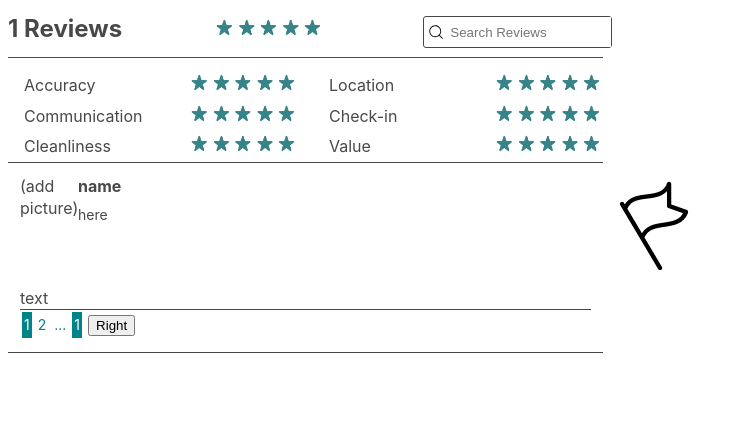
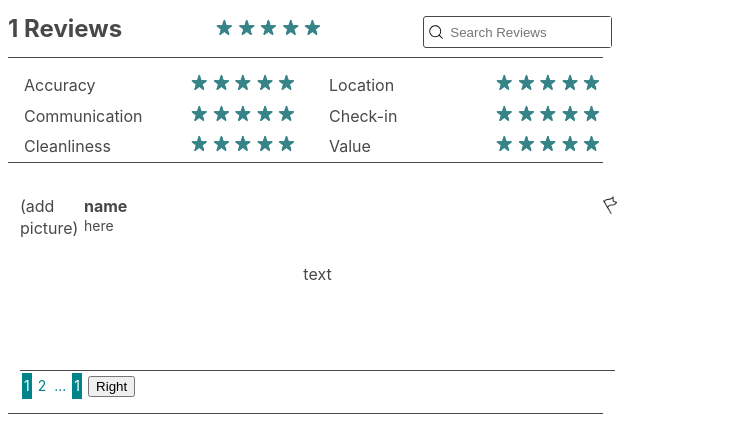
Before and after one commit to AirCnB/reviews-module, a React app: page / in a window 1280 px wide. Shown: the top 438 px of the page, without its empty margins (0-743 px from the left). Built offline with nearby package versions, Linux system fonts and the light colour scheme; no server answers.

Commit message:
Fix ReviewList Styling

```diff
--- a/client/src/components/ReviewList.jsx
+++ b/client/src/components/ReviewList.jsx
@@ -35,16 +35,22 @@ class ReviewList extends React.Component {
 
 	renderReviews (reviews) {
     let displayedReviews = this.getReviewsToDisplay(reviews);
-		return(
+		return (
 			<div className={styles.wrapper}>
 			{displayedReviews.map((review, index) => {
 				return (
 					<div key={index} className={styles.review}>
-					<div className={styles.userpic}> (add picture) </div>
-					<div className={styles.username}> {review.user.name} </div>
-					<div className={styles.date}> {review.date} </div>
-					<div className={styles.flag}> <img src="flag.gif"/> </div>
-					<div className={styles.text}> {review.text} </div>
+						<div className={styles.row1}>
+							<div className={styles.userpic + ' ' + styles.column1}> (add picture) </div>
+							<div className={styles.column2}>
+								<div className={styles.username}> {review.user.name} </div>
+								<div className={styles.date}> {review.date} </div>
+							</div>
+							<div className={styles.column3}> <img className={styles.flag} src="flag.gif"/> </div>
+						</div>
+						<div className={styles.row2}>
+							<div className={styles.text}> {review.text} </div>
+						</div>
 					</div>
 				);
 			})}
--- a/client/src/components/ReviewListStyles.css
+++ b/client/src/components/ReviewListStyles.css
@@ -25,44 +25,68 @@
 
 .review {
 	display: grid;
-	grid-template-columns: 48px 516px 14px;
-	grid-template-rows: 21px auto 43px;
-	grid-column-gap: 10px;
-	grid-row-gap: 10px;
-	border-bottom: 1px solid #484848
+	grid-template-rows: 48px 126px;
+	border-bottom: 1px solid #484848;
+	width: 595px;
+	height: 175px;
+	margin-top: 20px;
+}
+
+.row1 {
+	grid-row: 1 / 2;
+	align-self: stretch;
+	display: grid;
+	grid-template-columns: 48px 532px 14px;
+}
+
+.row2 {
+	grid-row: 2 / 3;
+	align-self: center;
+	height: 86px;
 
 }
 
 .userpic {
+	justify-self: stretch;
+	align-self: stretch;
+
+}
+.column1 {
 	grid-column: 1 / 2;
-	grid-row: 1 / 2;
 }
 
+.column2 {
+	grid-column: 2 / 3;
+	align-self: start;
+	justify-self: start;
+	display: grid;
+	grid-template-rows: auto auto;
+	margin-left: 16px;
+
+}
 .username {
-	grid-column-start: 2;
-	grid-column-end: 3;
-	grid-row-start: 1;
-	grid-row-end: 2;
-	font-weight: bold
+	grid-row: 1 / 2;
+	font-weight: bold;
 }
 
 .date {
-	grid-column-start: 2;
-	grid-column-end: 3;
-	grid-row-start: 2;
-	grid-row-end: 3;
+	grid-row: 2 / 3;
 	font-size: 14px;
 	line-height: 18px;
 }
 
+.column3 {
+	grid-column: 3 / 4;
+	justify-self: stretch;
+	align-self: stretch;
+}
+
 .flag {
-
+	height: 20px;
+	width: 20px;
 }
 
 .text {
-	grid-column-start: 1;
-	grid-column-end: 4;
-	grid-row-start: row3-start;
-	grid-row-end: 4;
-
+	justify-self: center;
+	align-self: center;
 }
```
